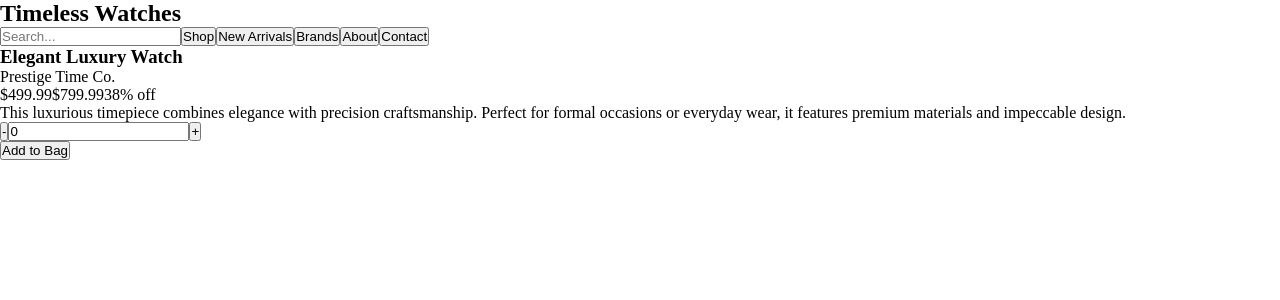
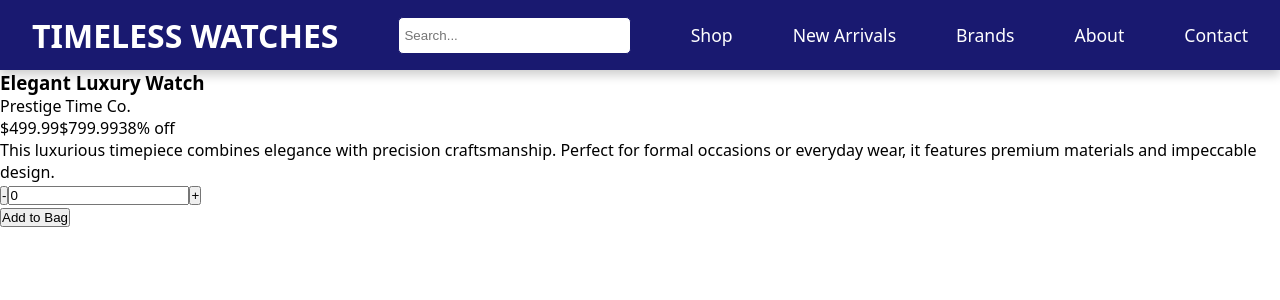
Before and after one commit to Whcrews1998/practice-ecommerce-product-page, a React app in the folder frontend/: page / in a window 1280 px wide. Shown: the top 300 px of the page. Built offline with nearby package versions, Linux system fonts and the light colour scheme; the HTML template or start-up script is replaced by a standard one.

Commit message:
Styled Navbar component.

```diff
--- a/frontend/src/components/Navbar/Navbar.module.css
+++ b/frontend/src/components/Navbar/Navbar.module.css
@@ -0,0 +1,69 @@
+.container {
+  gap: 40px;
+  display: flex;
+  flex-direction: row;
+  align-items: center;
+  justify-content: space-around;
+  background-color: midnightblue;
+  height: 70px;
+  padding: 0px 2rem;
+  box-shadow: 0 5px 10px rgba(0, 0, 0, 0.2);
+}
+
+.logo {
+  font-size: 2rem;
+  font-weight: bold;
+  color: white;
+  text-transform: uppercase;
+}
+
+/* SEARCH BAR */
+.search-bar {
+  flex: 1;
+  display: flex;
+  align-items: center;
+  justify-content: center;
+}
+
+.search-bar input {
+  flex: 1;
+  margin: 0 20px;
+  padding: 10px 5px;
+  border-radius: 5px;
+  border: 1px solid midnightblue;
+  outline: none;
+  transition: all 0.3s ease;
+}
+
+.search-bar input:focus {
+  border-color: rgba(53, 38, 255, 0.9);
+  box-shadow: 0 0 15px rgba(53, 38, 255, 0.9);
+}
+
+/* NAVBAR */
+.container nav {
+  height: 100%;
+}
+
+.container nav ul {
+  display: flex;
+  gap: 60px;
+  list-style: none;
+  font-size: 1.1rem;
+  height: 100%;
+}
+
+.container nav ul li a {
+  display: flex;
+  justify-content: center;
+  align-items: center;
+  height: 100%;
+  color: white;
+  text-decoration: none;
+  transition: color 0.2s ease;
+}
+
+.container nav ul li a:hover {
+  color: grey;
+  text-decoration: none;
+}
--- a/frontend/src/components/Navbar/index.jsx
+++ b/frontend/src/components/Navbar/index.jsx
@@ -4,8 +4,9 @@ import style from "./Navbar.module.css";
 export default function Navbar() {
   const [searchBar, setSearchBar] = useState("");
   return (
-    <div className={style["container"]}>
-      <h2>Timeless Watches</h2>
+    <header className={style["container"]}>
+      <div className={style["logo"]}>Timeless Watches</div>
+      <div className={style["search-bar"]}>
         <input
           type="text"
           name="search-bar"
@@ -13,11 +14,26 @@ export default function Navbar() {
           placeholder="Search..."
           onChange={(e) => setSearchBar(e.target.value)}
         />
-      <button type="button">Shop</button>
-      <button type="button">New Arrivals</button>
-      <button type="button">Brands</button>
-      <button type="button">About</button>
-      <button type="button">Contact</button>
       </div>
+      <nav>
+        <ul>
+          <li>
+            <a href="#">Shop</a>
+          </li>
+          <li>
+            <a href="#">New Arrivals</a>
+          </li>
+          <li>
+            <a href="#">Brands</a>
+          </li>
+          <li>
+            <a href="#">About</a>
+          </li>
+          <li>
+            <a href="#">Contact</a>
+          </li>
+        </ul>
+      </nav>
+    </header>
   );
 }
--- a/frontend/src/index.css
+++ b/frontend/src/index.css
@@ -8,4 +8,5 @@ html,
 body {
   min-width: 100vw;
   min-height: 100vh;
+  font-family: system-ui, -apple-system, BlinkMacSystemFont, 'Segoe UI', Roboto, Oxygen, Ubuntu, Cantarell, 'Open Sans', 'Helvetica Neue', sans-serif;
 }
```
Lines whose indentation alone changed are shown as unchanged.
